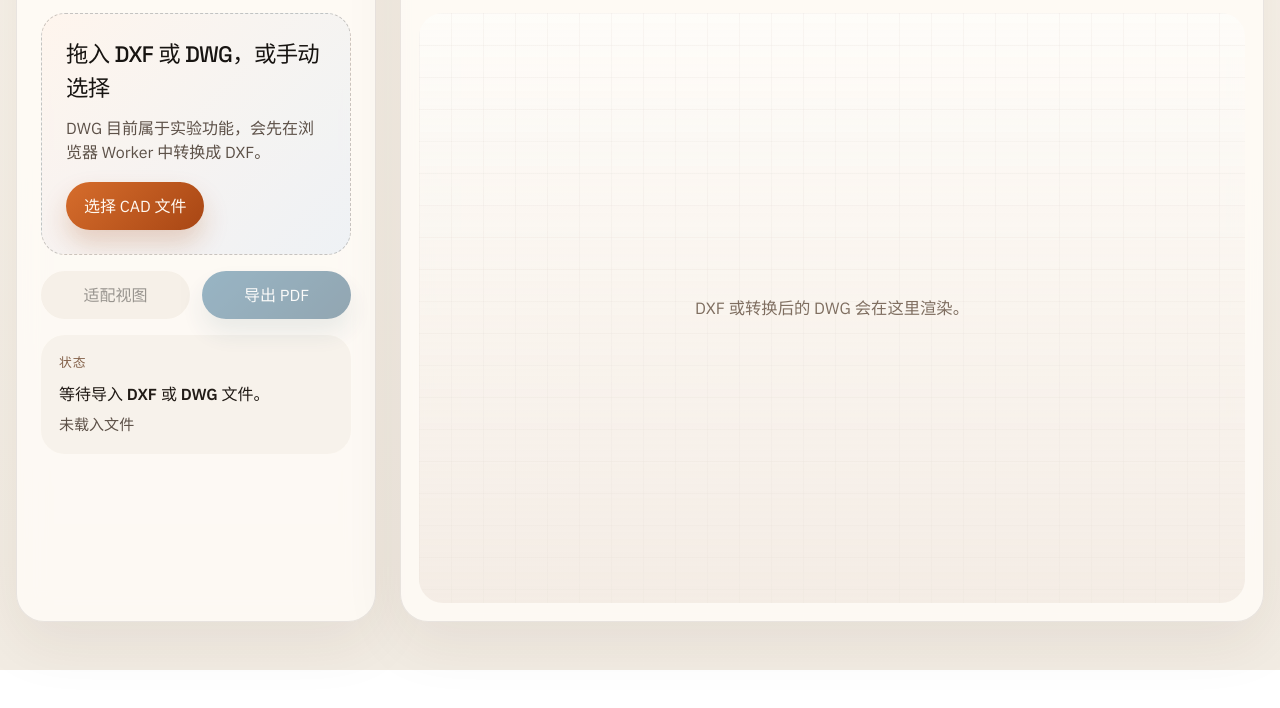
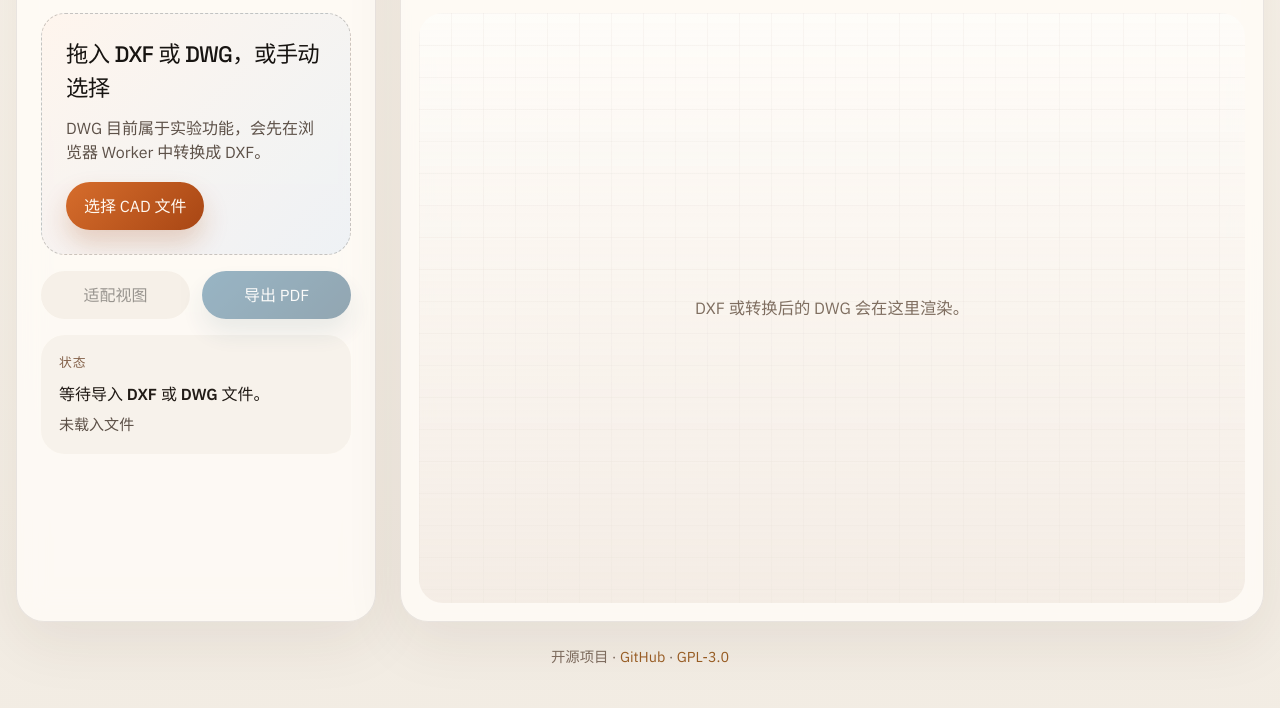
Before and after one commit to luojiyin1987/wasm-cad-viewer, a website built with Vite: page index.html in a window 1280 px wide. Shown: the part 654-1362 px from the top of the page. Before the commit the page ends 1324 px from the top, so only its background shows below. Built offline with nearby package versions, Linux system fonts and the light colour scheme.

Commit message:
feat(ui): add footer with GitHub and GPL-3.0 links
- Add site-footer to main.ts with links to GitHub repo and LICENSE
- Add footer styling to style.css
- Satisfies GPL-3.0 §6 requirement to provide source code access to users

```diff
--- a/src/main.ts
+++ b/src/main.ts
@@ -120,6 +120,14 @@ app.innerHTML = `
         </div>
       </section>
     </section>
+
+    <footer class="site-footer">
+      <p>
+        开源项目 ·
+        <a href="https://github.com/luojiyin1987/wasm-cad-viewer" target="_blank" rel="noopener">GitHub</a> ·
+        <a href="https://github.com/luojiyin1987/wasm-cad-viewer/blob/main/LICENSE" target="_blank" rel="noopener">GPL-3.0</a>
+      </p>
+    </footer>
   </main>
 `;
 
--- a/src/style.css
+++ b/src/style.css
@@ -328,6 +328,24 @@ h1 {
   font-size: 1.02rem;
 }
 
+.site-footer {
+  margin-top: 24px;
+  text-align: center;
+  color: #7f6e60;
+  font-size: 0.9rem;
+}
+
+.site-footer a {
+  color: #9a5e24;
+  text-decoration: none;
+  transition: color 180ms ease;
+}
+
+.site-footer a:hover {
+  color: #c66326;
+  text-decoration: underline;
+}
+
 @media (max-width: 1024px) {
   .hero,
   .workspace {
```
